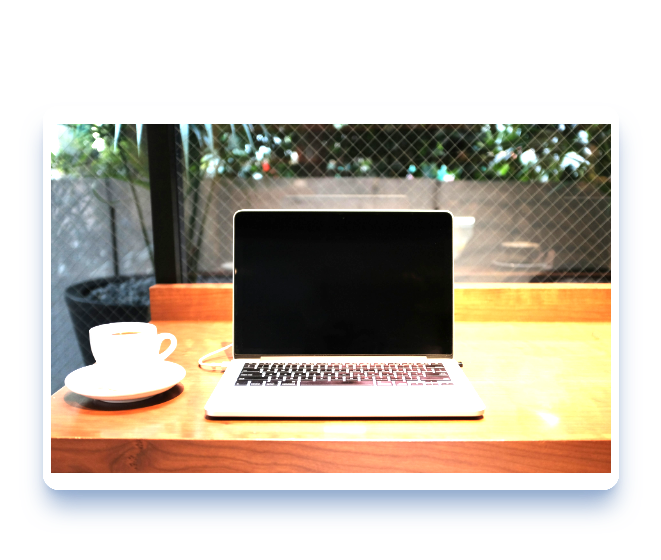
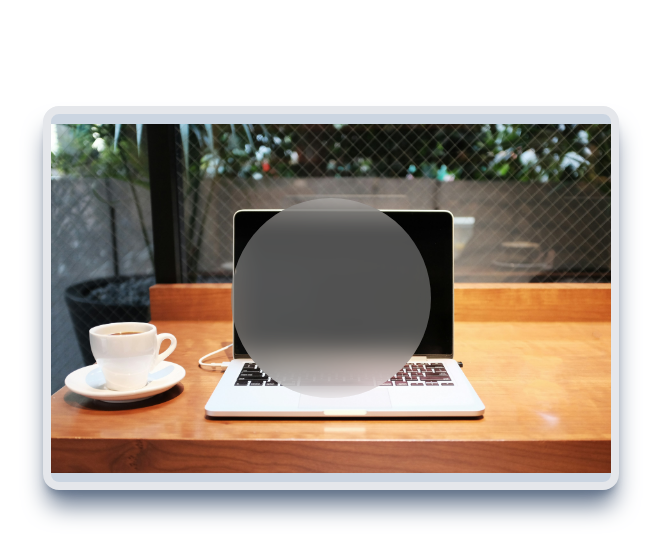
Before and after one commit to MalfinK/belajar-tailwind, a plain HTML site: page index.html in a window 1280 px wide. Shown: the part 2336-2896 px from the top of the page, without its empty margins (309-970 px from the left). Drawn offline with nearby package versions, Linux system fonts and the light colour scheme.

Commit message:
vid5 tailwind css wpu kelar + SS an

```diff
--- a/index.html
+++ b/index.html
@@ -70,7 +70,8 @@
       </p>
     </div>
 
-    <div class="mt-32 max-w-xl mx-auto h-96 bg-slate-300 bg-contain bg-no-repeat bg-center rounded-2xl shadow-xl shadow-slate-500 overflow-hidden border-8 brightness-150" style="background-image: url('./img/laptop.jpg');">
+    <div class="mt-32 max-w-xl mx-auto h-96 bg-slate-300 bg-contain bg-no-repeat bg-center rounded-2xl shadow-xl shadow-slate-500 overflow-hidden border-8 flex" style="background-image: url('./img/laptop.jpg');">
+      <div class="w-[200px] h-[200px] bg-white/30 m-auto backdrop-blur-md rounded-full"></div>
     </div>
 
     <div class="mb-96"></div>
```
Also changed, not shown: Screenshot from 2024-06-11 13-47-11.png (added), Screenshot from 2024-06-11 13-47-17.png (added), Screenshot from 2024-06-11 13-47-19.png (added).
